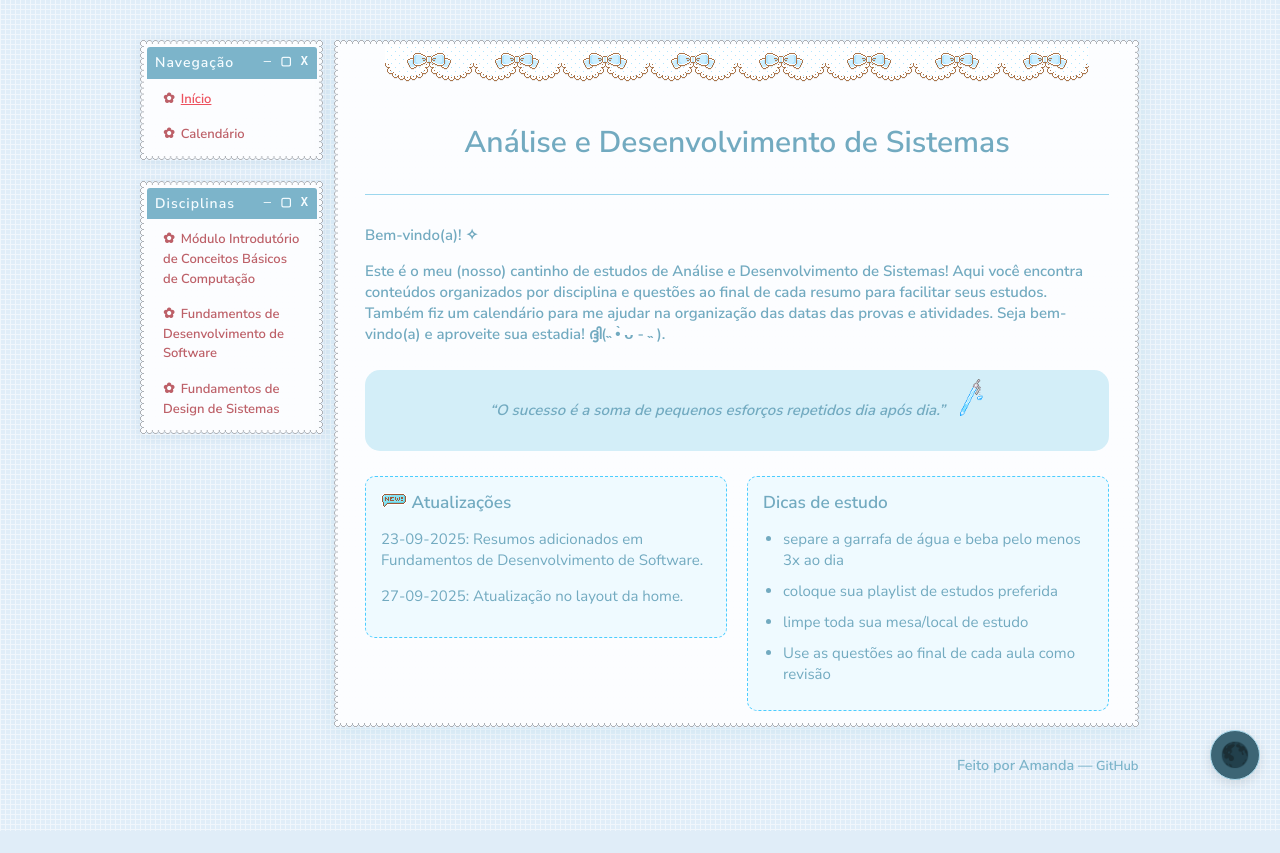
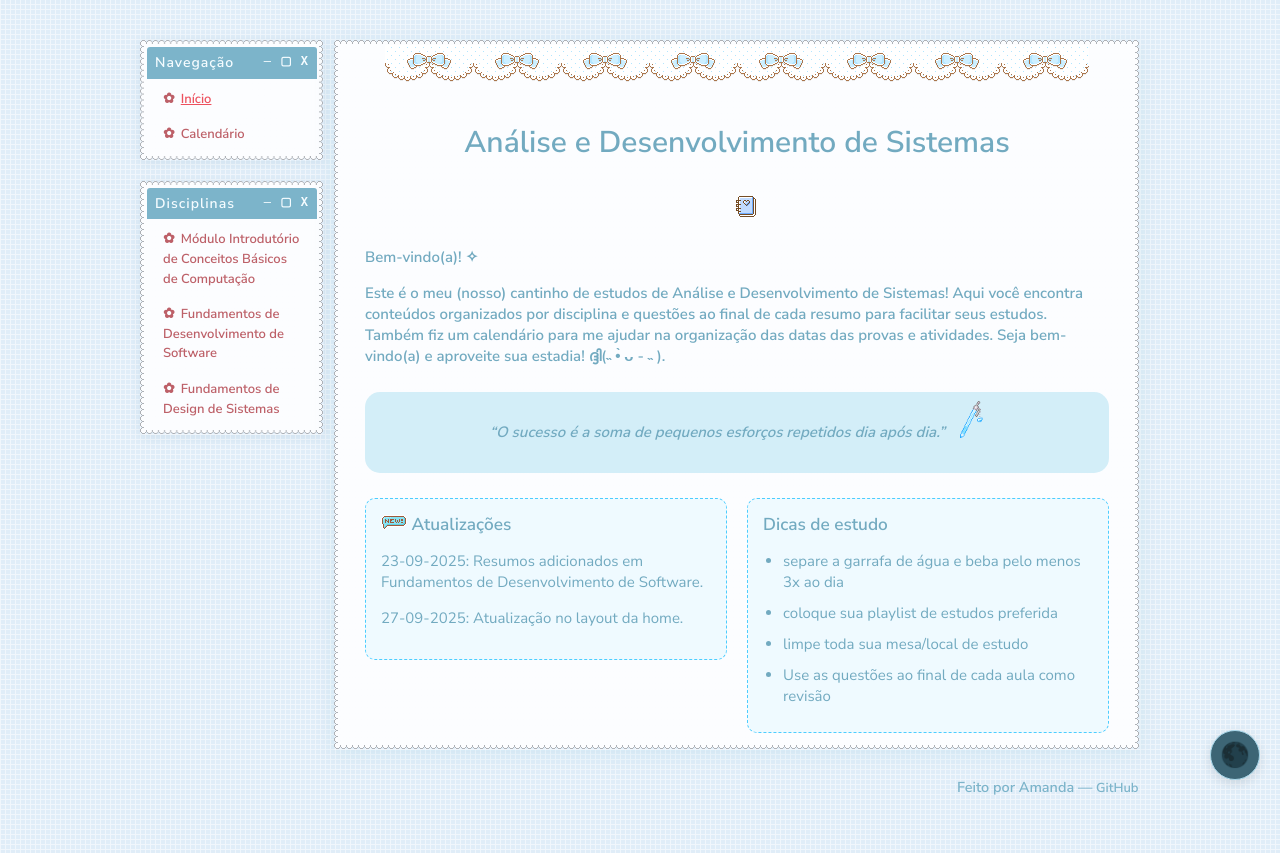
Before and after one commit to amandameneseso/Resumos-ADS, a React (Vite) app: page / in a window 1280 px wide. Before the commit the page ends 831 px from the top, so only its background shows below. Built offline with nearby package versions, Linux system fonts and the light colour scheme.

Commit message:
layout home

```diff
--- a/src/pages/HomePage.css
+++ b/src/pages/HomePage.css
@@ -6,6 +6,11 @@ hr {
   border: 0;
   border-top: 1px solid #9cd7ee;
   margin: 2em 0;
+}
+
+.separador {
+  display: block;
+  margin: 2em auto;
 }
 
 .quote {
--- a/src/pages/HomePage.tsx
+++ b/src/pages/HomePage.tsx
@@ -17,7 +17,8 @@ function HomePage() {
       </div>
 
       <h1>Análise e Desenvolvimento de Sistemas</h1>
-      <hr />
+      {/* <hr /> */}
+      <img className="separador" src="images/notebook-blue.gif" alt="" />
       <div>
         <p>Bem-vindo(a)! ✧</p>
         <p> Este é o meu (nosso) cantinho de estudos de Análise e Desenvolvimento de Sistemas! Aqui você encontra conteúdos organizados por disciplina e questões ao final de cada resumo para facilitar seus estudos. Também fiz um calendário para me ajudar na organização das datas das provas e atividades. Seja bem-vindo(a) e aproveite sua estadia! ദ്ദി(˵ •̀ ᴗ - ˵ ).</p>
```
Also changed, not shown: public/images/notebook-blue.gif (added), public/images/separador_estrela.gif (added).
